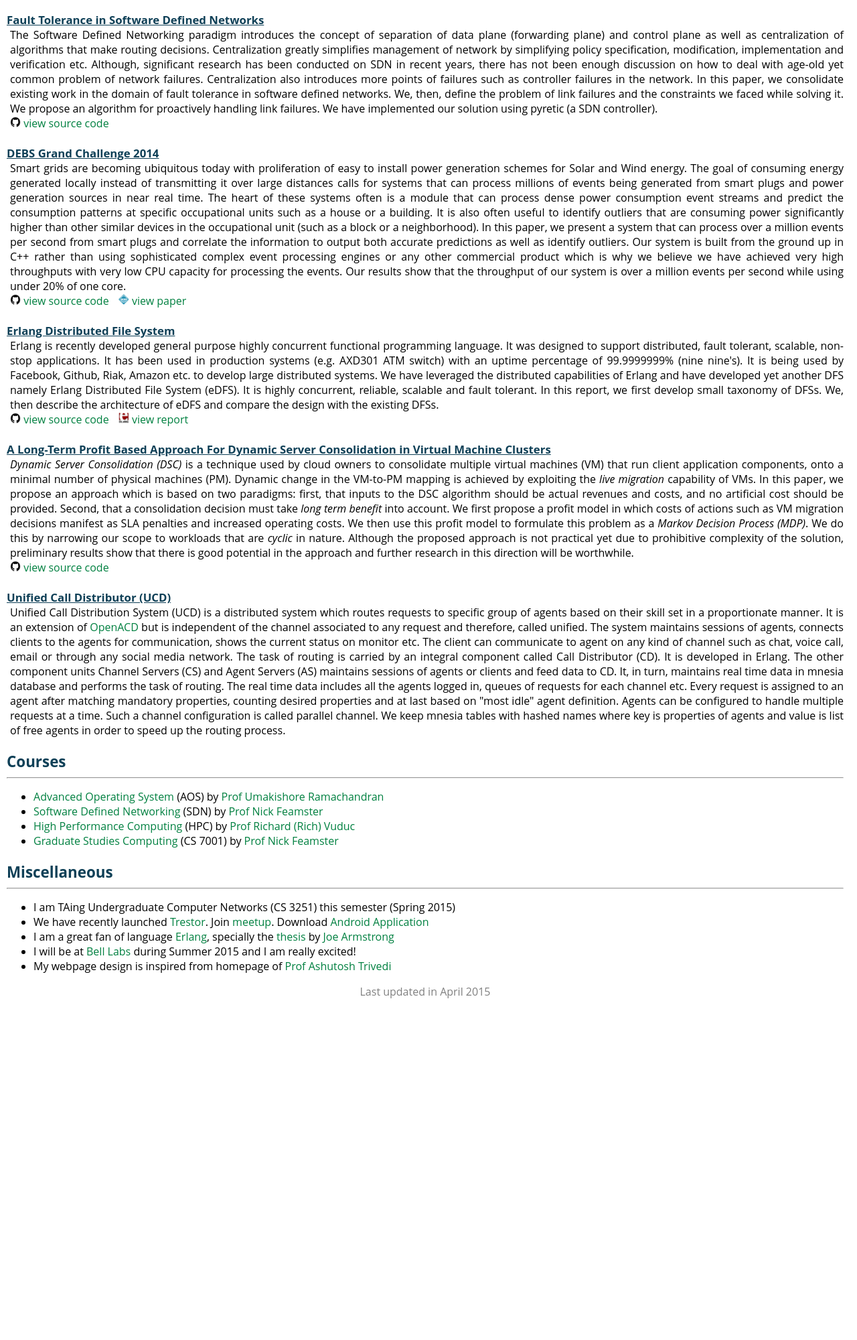
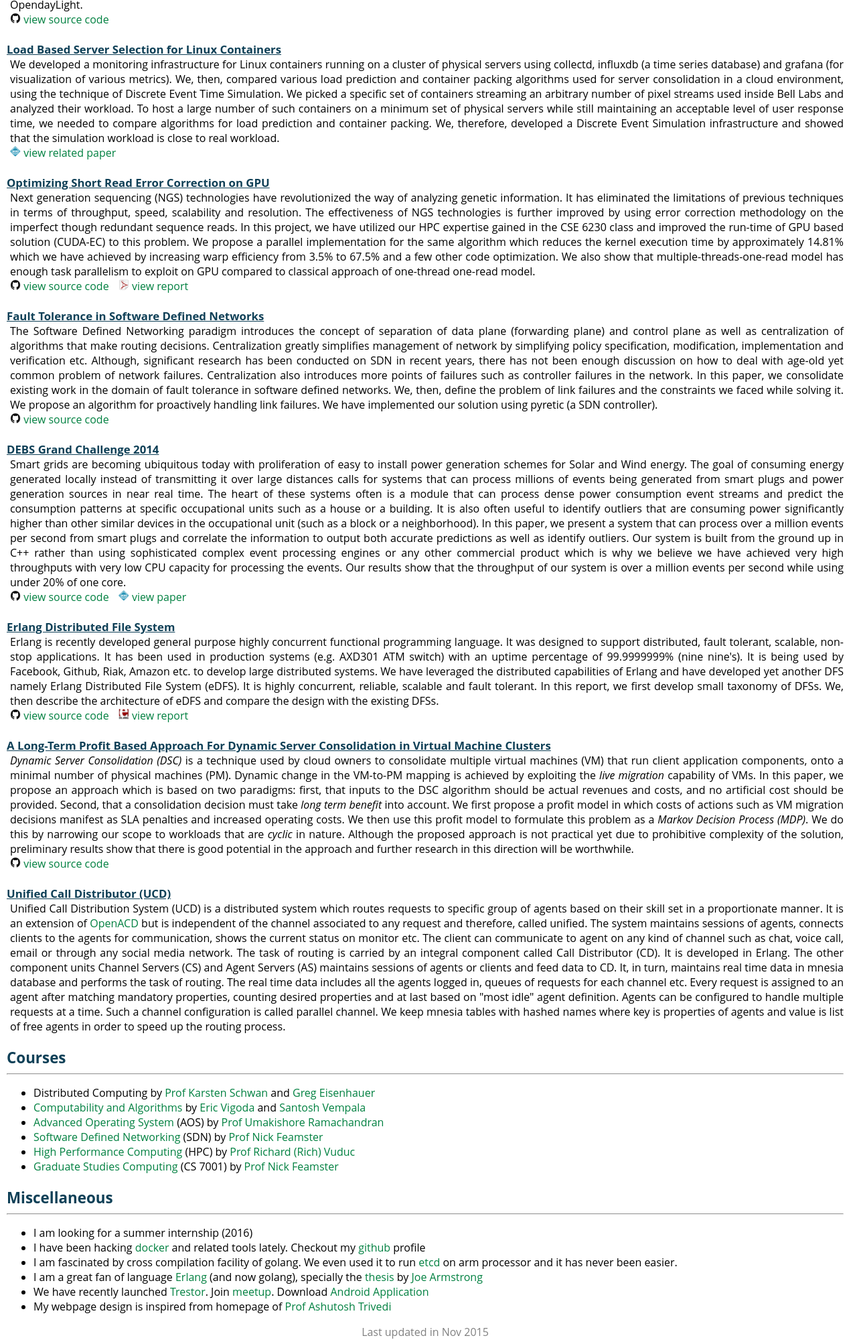
Before and after one commit to mangalaman93/website, a plain HTML site: page index.html in a window 1280 px wide. Shown: the part 800-2800 px from the top of the page at 67% size. Before the commit the page ends 2299 px from the top, so only its background shows below. Drawn offline with Linux system fonts and the light colour scheme.

Commit message:
Update till Nov,2015

```diff
--- a/index.html
+++ b/index.html
@@ -35,8 +35,8 @@
 		Atlanta, GA, USA<br/>
 		<br/>
 		<b class="sub">Address:</b>
-		&nbsp; 470 16th ST NW, Atlantic Square<br/>
-		<span style="padding-left:82px">APT 1019, Atlanta, GA, 30363</span><br/>
+		&nbsp; 391 17th ST NW, APT 1045<br/>
+		<span style="padding-left:82px">Atlanta, GA, USA, 30363</span><br/>
 		<b class="sub">Phone:</b> &nbsp; +1 (404) 980-2426<br/>
 		<b class="sub">hangout:</b> &nbsp; mangalaman93 <br/>
 		<b class="sub">Email:</b> &nbsp; &lang;firstname&rang;&lang;lastname&rang;@gatech.edu
@@ -49,8 +49,9 @@
 	<p class="header2">Brief Biography</p>
 	<hr/>
 	<p class="content">
-		I am a first year PhD student working with <a href="http://www.cc.gatech.edu/~schwan/">Karsten Schwan</a> and <a href="http://www.cc.gatech.edu/home/ada/">Ada Gavrilovska</a><br/>
+		I am a second year PhD student working with <a href="http://www.cc.gatech.edu/~schwan/">Karsten Schwan</a> and <a href="http://www.cc.gatech.edu/home/ada/">Ada Gavrilovska</a><br/>
 		My research interest include Distributed Systems, Cloud Computing, Software Defined Networking (SDN) and Distributed Event Based Systems<br/>
+		I am currently working on Network Function Virtualization (NFV), specifically on orchestration tools for Network Functions in cloud environment<br/>
 		Please find my CV <a href="doc/cv.pdf">here</a>, checkout my
 		<a href="https://github.com/mangalaman93">github</a> profile and my
 		<a href="http://www.cse.iitb.ac.in/alumni/~amanmangal10/">old website </a>
@@ -74,6 +75,24 @@
 <div id="research">
 	<p class="header2">Research Experience</p>
 	<hr/>
+	<b class="header3">Orchestration of Network Functions in Cloud (NFV)</b>
+		<div class="content">
+			The Recent emergence of Network Function Virtualization (NFV) technology has provided greater flexibility for applications running in the cloud in terms of placement, scalability etc. At the same time, it has led to a rising need of sophisticated mechanisms and orchestration tools to achieve bounded latency and throughput due to buffering in software queues, slow processing compared to hardware network functions (NF), software context switching and unpredictable software behaviours due to cache etc. The goal is to develop tools to provide given Quality of Service (QoS) which may be defined either in terms of end to end latency, response time or throughput in the presence of software NFs while using the placement, resource allocation, flow routing as control parameters. We have developed an infrastructure to run network functions as docker containers, networking is setup using OpenStack, nova-docker and openvswitch and routes are setup using an SDN controller such as OpendayLight.<br/>
+			<a href="https://github.com/mangalaman93/nfs">
+                <img src="image/github.jpg" alt="code" width="16" height="16" title="github"/>
+                view source code
+            </a>
+		</div>
+	<br/>
+	<b class="header3">Load Based Server Selection for Linux Containers</b>
+		<div class="content">
+			We developed a monitoring infrastructure for Linux containers running on a cluster of physical servers using collectd, influxdb (a time series database) and grafana (for visualization of various metrics). We, then, compared various load prediction and container packing algorithms used for server consolidation in a cloud environment, using the technique of Discrete Event Time Simulation. We picked a specific set of containers streaming an arbitrary number of pixel streams used inside Bell Labs and analyzed their workload. To host a large number of such containers on a minimum set of physical servers while still maintaining an acceptable level of user response time, we needed to compare algorithms for load prediction and container packing. We, therefore, developed a Discrete Event Simulation infrastructure and showed that the simulation workload is close to real workload.<br/>
+			<a href="http://onlinelibrary.wiley.com/doi/10.1002/bltj.21544/abstract">
+                <img src="image/acm.jpg" alt="code" width="16" height="16" title="reference"/>
+                view related paper
+            </a>
+		</div>
+	<br/>
 	<b class="header3">Optimizing Short Read Error Correction on GPU</b>
 		<div class="content">
 			Next generation sequencing (NGS) technologies have revolutionized the way of analyzing
@@ -215,14 +234,20 @@
 	<p class="header2">Courses</p>
 	<hr/>
 	<ul>
+		<li>Distributed Computing by
+			<a href="http://www.cc.gatech.edu/fac/Karsten.Schwan/">Prof Karsten Schwan</a> and
+			<a href="http://www.cc.gatech.edu/~eisen/">Greg Eisenhauer</li>
+		<li><a href="https://cs6505.wordpress.com/">Computability and Algorithms</a> by
+			<a href="http://www.cc.gatech.edu/~vigoda">Eric Vigoda</a> and
+			<a href="http://www.cc.gatech.edu/~vempala">Santosh Vempala</a></li>
 		<li><a href="http://www.cc.gatech.edu/~rama/CS6210-External/">Advanced Operating System</a> (AOS) by
 			<a href="http://www.cc.gatech.edu/~rama/">Prof Umakishore Ramachandran</a></li>
 		<li><a href="http://gtnoise.net/classes/cs8803sdn/fall2014/">Software Defined Networking</a> (SDN) by
-			<a href="http://www.cc.gatech.edu/~feamster/">Prof Nick Feamster</a></li>
+			<a href="http://www.cs.princeton.edu/~feamster/">Prof Nick Feamster</a></li>
 		<li><a href="http://vuduc.org/cse6230/">High Performance Computing</a> (HPC) by
 			<a href="http://vuduc.org/index.php">Prof Richard (Rich) Vuduc</a></li>
 		<li><a href="http://greatresearch.org/">Graduate Studies Computing</a> (CS 7001) by
-			<a href="http://www.cc.gatech.edu/~feamster/">Prof Nick Feamster</a></li>
+			<a href="http://www.cs.princeton.edu/~feamster/">Prof Nick Feamster</a></li>
 	</ul>
 </div>
 
@@ -231,20 +256,23 @@
 	<p class="header2">Miscellaneous</p>
 	<hr/>
 	<ul>
-		<li>I am TAing Undergraduate Computer Networks (CS 3251) this semester (Spring 2015)</li>
+		<li>I am looking for a summer internship (2016)</li>
+		<li>I have been hacking <a href="https://www.docker.com/">docker</a> and related tools lately.
+			Checkout my <a href="https://github.com/mangalaman93">github</a> profile</li>
+		<li>I am fascinated by cross compilation facility of golang. We even used it to run
+			<a href="https://github.com/mangalaman93/etcd">etcd</a> on arm processor and it
+			has never been easier.</li>
+		<li>I am a great fan of language <a href="http://www.erlang.org/">Erlang</a> (and now golang),
+		    specially the <a href="http://www.erlang.org/download/armstrong_thesis_2003.pdf">thesis
+			</a>by <a href="http://joearms.github.io/">Joe Armstrong</a></li>
 		<li>We have recently launched <a href="https://trestor.org/">Trestor</a>. Join
 			<a href="http://www.meetup.com/Tconnect/">meetup</a>. Download <a href="https://play.google.com/store/apps/details?id=com.trestor.android">Android Application</a></li>
-		<li>I am a great fan of language <a href="http://www.erlang.org/">Erlang</a>, specially the
-			<a href="http://www.erlang.org/download/armstrong_thesis_2003.pdf">thesis
-			</a>by <a href="http://joearms.github.io/">Joe Armstrong</a></li>
-		<li>I will be at <a href="http://en.wikipedia.org/wiki/Bell_Labs">Bell Labs</a>
-		    during Summer 2015 and I am really excited!</li>
 		<li>My webpage design is inspired from homepage of
 			<a href="http://www.cse.iitb.ac.in/~trivedi/">Prof Ashutosh Trivedi</a></li>
 	</ul>
 </div>
 
-<div style="color:gray; text-align:center;"> Last updated in April 2015<br/></div>
+<div style="color:gray; text-align:center;"> Last updated in Nov 2015<br/></div>
 </body>
 
 </html>
```
